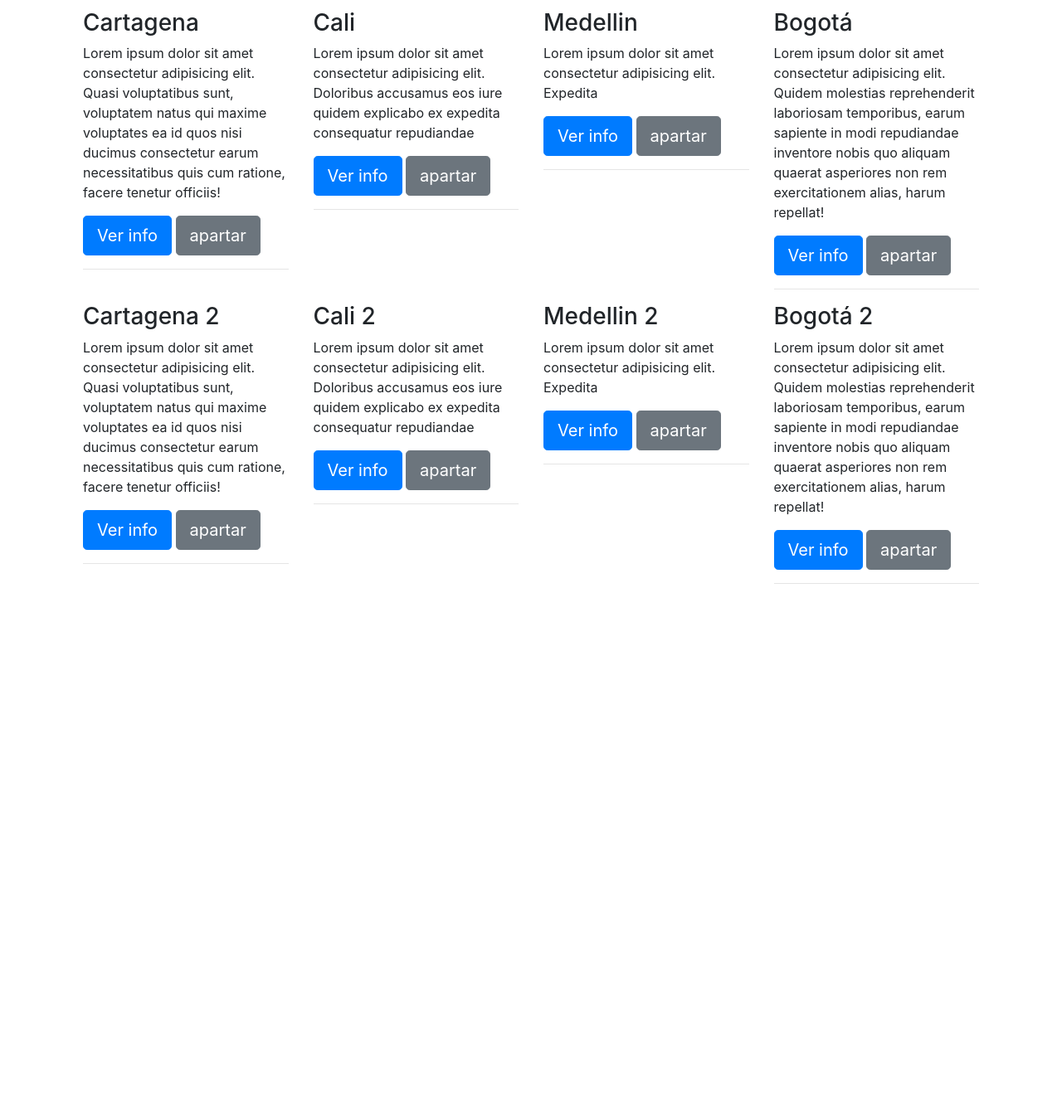
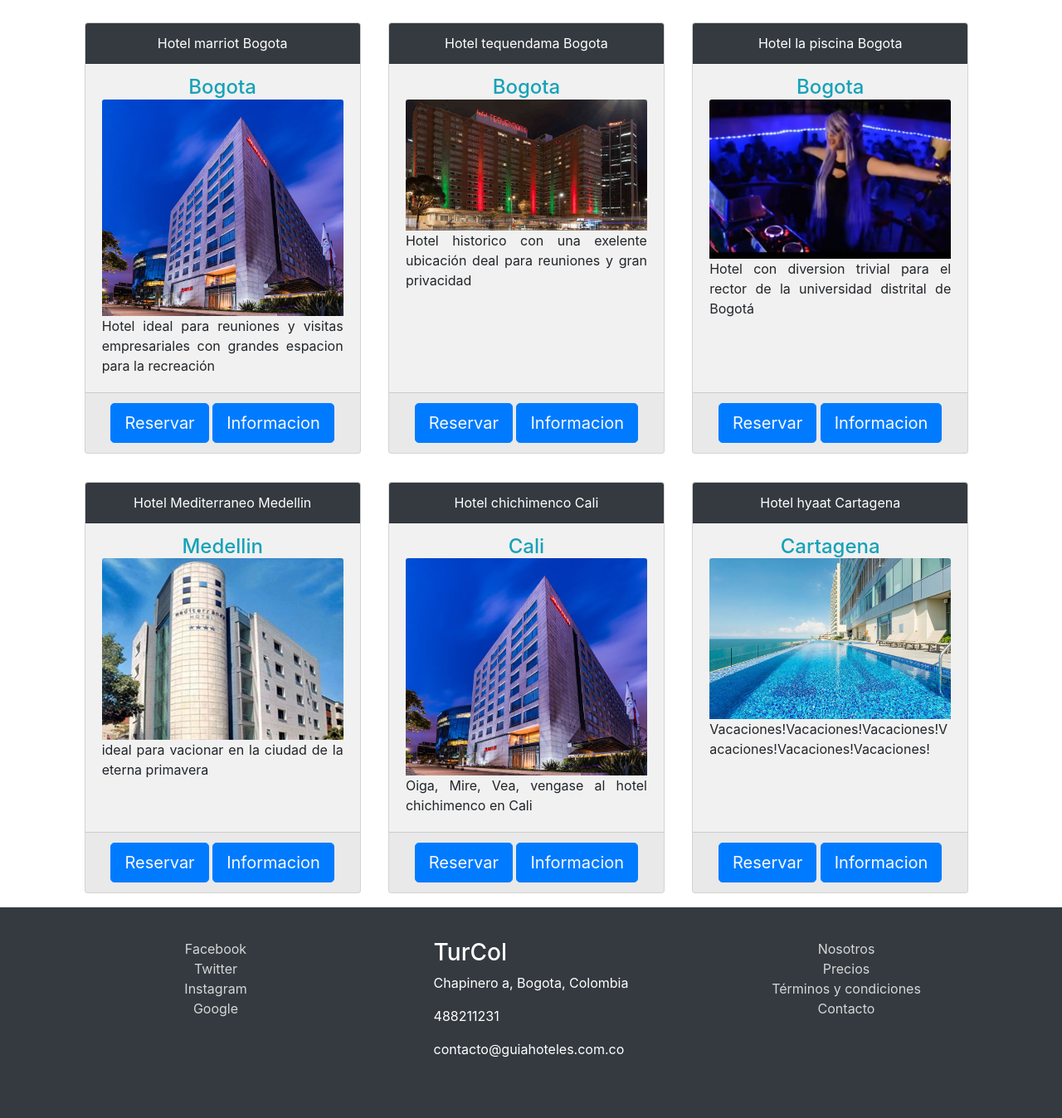
Before and after one commit to carlosx32/fullstackcourse, a website: page index.html in a window 1280 px wide. Shown: the part 320-1668 px from the top of the page at 83% size. Before the commit the page ends 1040 px from the top, so only its background shows below. Drawn offline with nearby package versions, Linux system fonts and the light colour scheme.

Commit message:
final 1era semana

```diff
--- a/css/main.css
+++ b/css/main.css
@@ -0,0 +1,21 @@
+footer a{
+    color:#d6d6d6;
+}
+.jumbotron{
+    background-color: rgb(8, 112, 8);
+    color:withe;
+}
+.jumbotron h1{
+    color:white;
+}
+.card-hotel{
+    background-color: #f1f1f1;
+    padding:0em;
+    border-radius: 3vw solid;
+    width: 30%;
+    margin: 1.5%;
+    min-width: 250px;
+}
+footer .row{
+    padding: 3vw 0;
+}
--- a/index.html
+++ b/index.html
@@ -1,5 +1,6 @@
 <!doctype html>
 <html lang="en">
+
 <head>
     <!-- Required meta tags -->
     <meta charset="utf-8">
@@ -9,15 +10,13 @@
     <link rel="stylesheet" href="node_modules/bootstrap/dist/css/bootstrap.min.css">
     <link rel="stylesheet" href="/css/main.css">
 
-    <title>Hola mundito!</title>
+    <title>Guia de hoteles</title>
 </head>
+
 <body>
 
-        <div class="jumbotron rounded">
-            <div class="rounded">
+    <div class="jumbotron">
         <h1 class="text-center">Hoteles</h1>
-
-            </div>
     </div>
     <div class="container">
         <div class="d-flex">
@@ -36,81 +35,124 @@
         </div>
 
         <hr>
-        <div class="d-flex flex-wrap flex-row-reverse">
-            <div class="col-md-3">
-                <h3>Bogotá</h3>
-                <p>Lorem ipsum dolor sit amet consectetur adipisicing elit. Quidem molestias reprehenderit laboriosam temporibus, earum sapiente in modi repudiandae inventore nobis quo aliquam quaerat asperiores non rem exercitationem alias, harum repellat!</p>
-                <a href="" class="btn btn-primary btn-lg">Ver info</a>
-                <a href="" class="btn btn-secondary btn-lg">apartar</a>
-
-                <hr>
+        <div class="d-flex flex-wrap flex-row">
+            <div class="card card-hotel d-flex flex-column justify-content-between ">
+                <div class="card-header bg-dark text-white text-center">Hotel marriot Bogota</div>
+                <div class="card-body">
+                    <h4 class="card-subtitle text-center text-info mx-auto ">Bogota</h4>
+                    <img src="images/Hotel1.jpg" class="card-img-top mx-auto" alt="hotel img">
+                    <p class="card-text text-justify">Hotel ideal para reuniones y visitas empresariales con grandes espacion para la recreación</p>
                 </div>
-            <div class="col-md-3">
-                <h3>Medellin</h3>
-                <p>Lorem ipsum dolor sit amet consectetur adipisicing elit. Expedita </p>
-                <a href="" class="btn btn-primary btn-lg">Ver info</a>
-                <a href="" class="btn btn-secondary btn-lg">apartar</a>
-
-                <hr>
+                <div class="card-footer text-center text-light">
+                    <a class="btn btn-primary btn-lg btn-reserva">Reservar</a>
+                    <a class="btn btn-primary btn-lg btn-reserva">Informacion</a>
                 </div>
-            <div class="col-md-3">
-                <h3>Cali</h3>
-                <p>Lorem ipsum dolor sit amet consectetur adipisicing elit. Doloribus accusamus eos iure quidem explicabo ex expedita consequatur repudiandae </p>
-                <a href="" class="btn btn-primary btn-lg">Ver info</a>
-                <a href="" class="btn btn-secondary btn-lg">apartar</a>
-
-                <hr>
             </div>
-            <div class="col-md-3">
-                <h3>Cartagena</h3>
-                <p>Lorem ipsum dolor sit amet consectetur adipisicing elit. Quasi voluptatibus sunt, voluptatem natus qui maxime voluptates ea id quos nisi ducimus consectetur earum necessitatibus quis cum ratione, facere tenetur officiis!</p>
-                <a href="" class="btn btn-primary btn-lg">Ver info</a>
-                <a href="" class="btn btn-secondary btn-lg">apartar</a>
-
-                <hr>
+            <div class="card card-hotel d-flex flex-column justify-content-between ">
+                <div class="card-header bg-dark text-white text-center">Hotel tequendama Bogota</div>
+                <div class="card-body">
+                    <h4 class="card-subtitle text-center text-info mx-auto ">Bogota</h4>
+                    <img src="images/Hotel2.jpg" class="card-img-top mx-auto" alt="hotel img">
+                    <p class="card-text text-justify">Hotel historico con una exelente ubicación deal para reuniones y gran privacidad</p>
+                </div>
+                <div class="card-footer text-center text-light">
+                    <a class="btn btn-primary btn-lg btn-reserva">Reservar</a>
+                    <a class="btn btn-primary btn-lg btn-reserva">Informacion</a>
+                </div>
+            </div>
+            <div class="card card-hotel d-flex flex-column justify-content-between ">
+                <div class="card-header bg-dark text-white text-center">Hotel la piscina Bogota</div>
+                <div class="card-body">
+                    <h4 class="card-subtitle text-center text-info mx-auto ">Bogota</h4>
+                    <img src="images/Hotel3.jpg" class="card-img-top mx-auto" alt="hotel img">
+                    <p class="card-text text-justify">Hotel con diversion trivial para el rector de la universidad distrital de Bogotá</p>
+                </div>
+                <div class="card-footer text-center text-light">
+                    <a class="btn btn-primary btn-lg btn-reserva">Reservar</a>
+                    <a class="btn btn-primary btn-lg btn-reserva">Informacion</a>
+                </div>
+            </div>
+            <div class="card card-hotel d-flex flex-column justify-content-between ">
+                <div class="card-header bg-dark text-white text-center">Hotel Mediterraneo Medellin</div>
+                <div class="card-body">
+                    <h4 class="card-subtitle text-center text-info mx-auto ">Medellin</h4>
+                    <img src="images/Hotel4.jpg" class="card-img-top mx-auto" alt="hotel img">
+                    <p class="card-text text-justify">ideal para vacionar en la ciudad de la eterna primavera</p>
+                </div>
+                <div class="card-footer text-center text-light">
+                    <a class="btn btn-primary btn-lg btn-reserva">Reservar</a>
+                    <a class="btn btn-primary btn-lg btn-reserva">Informacion</a>
+                </div>
+            </div>
+            <div class="card card-hotel d-flex flex-column justify-content-between ">
+                <div class="card-header bg-dark text-white text-center">Hotel chichimenco Cali</div>
+                <div class="card-body">
+                    <h4 class="card-subtitle text-center text-info mx-auto ">Cali</h4>
+                    <img src="images/Hotel1.jpg" class="card-img-top mx-auto" alt="hotel img">
+                    <p class="card-text text-justify">Oiga, Mire, Vea, vengase al hotel chichimenco en Cali </p>
+                </div>
+                <div class="card-footer text-center text-light">
+                    <a class="btn btn-primary btn-lg btn-reserva">Reservar</a>
+                    <a class="btn btn-primary btn-lg btn-reserva">Informacion</a>
+                </div>
+            </div>
+            <div class="card card-hotel d-flex flex-column justify-content-between ">
+                <div class="card-header bg-dark text-white text-center">Hotel hyaat Cartagena</div>
+                <div class="card-body">
+                    <h4 class="card-subtitle text-center text-info mx-auto ">Cartagena</h4>
+                    <img src="images/Hotel6.jpg" class="card-img-top mx-auto" alt="hotel img">
+                    <p class="card-text text-justify">Vacaciones!Vacaciones!Vacaciones!Vacaciones!Vacaciones!Vacaciones!</p>
+                </div>
+                <div class="card-footer text-center text-light">
+                    <a class="btn btn-primary btn-lg btn-reserva">Reservar</a>
+                    <a class="btn btn-primary btn-lg btn-reserva">Informacion</a>
+                </div>
             </div>
 
-            <div class="col-md-3">
-                <h3>Bogotá 2</h3>
-                <p>Lorem ipsum dolor sit amet consectetur adipisicing elit. Quidem molestias reprehenderit laboriosam temporibus, earum sapiente in modi repudiandae inventore nobis quo aliquam quaerat asperiores non rem exercitationem alias, harum repellat!</p>
-                <a href="" class="btn btn-primary btn-lg">Ver info</a>
-                <a href="" class="btn btn-secondary btn-lg">apartar</a>
 
-                <hr>
+
         </div>
-            <div class="col-md-3">
-                <h3>Medellin 2</h3>
-                <p>Lorem ipsum dolor sit amet consectetur adipisicing elit. Expedita </p>
-                <a href="" class="btn btn-primary btn-lg">Ver info</a>
-                <a href="" class="btn btn-secondary btn-lg">apartar</a>
+    </div>
+    <!-- Optional JavaScript -->
+    <!-- jQuery first, then Popper.js, then Bootstrap JS -->
 
-                <hr>
-            </div>                    <div class="col-md-3">
-                <h3>Cali 2</h3>
-                <p>Lorem ipsum dolor sit amet consectetur adipisicing elit. Doloribus accusamus eos iure quidem explicabo ex expedita consequatur repudiandae </p>
-                <a href="" class="btn btn-primary btn-lg">Ver info</a>
-                <a href="" class="btn btn-secondary btn-lg">apartar</a>
 
-                <hr>
+    <footer class="bg-dark">
+        <div class="container text-white ">
+
+            <div class="row ">
+                <div class="col-md-4 d-flex flex-column  align-items-center">
+                    <a href="http://www.facebook.com">Facebook</a>
+                    <a href="http://www.twitter.com">Twitter</a>
+                    <a href="http://www.instagram.com">Instagram</a>
+                    <a href="http://www.google.com">Google</a>
                 </div>
-            <div class="col-md-3">
-                <h3>Cartagena 2</h3>
-                <p>Lorem ipsum dolor sit amet consectetur adipisicing elit. Quasi voluptatibus sunt, voluptatem natus qui maxime voluptates ea id quos nisi ducimus consectetur earum necessitatibus quis cum ratione, facere tenetur officiis!</p>
-                <a href="" class="btn btn-primary btn-lg">Ver info</a>
-                <a href="" class="btn btn-secondary btn-lg">apartar</a>
-
-                <hr>
+                <div class="col-md-4 d-flex flex-column  align-items-center">
+                    <address>
+                        <div>
+                            <h3>TurCol</h3>
+                            <p>Chapinero a, Bogota, Colombia</p>
+                            <p>488211231</p>
+                            <p>contacto@guiahoteles.com.co</p>
+                        </div>
+                    </address>
+                </div>
+                <div class="col-md-4 d-flex flex-column align-items-center">
+                    <a href="./about.html">Nosotros</a>
+                    <a href="./precios.html">Precios</a>
+                    <a href="#">Términos y condiciones</a>
+                    <a href="./contacto.html">Contacto</a>
                 </div>
             </div>
         </div>
 
-
-    <!-- Optional JavaScript -->
-    <!-- jQuery first, then Popper.js, then Bootstrap JS -->
-    <script src="js/ghubpages.js"> </script>
+    </footer>
 
     <script src="node_modules/jquery/dist/jquery.slim.js"> </script>
     <script src="node_modules/popper.js/dist/popper.js"></script>
     <script src="node_modules/bootstrap/dist/js/bootstrap.js"></script>
+
+
 </body>
+
 </html>
--- a/js/ghubpages.js
+++ /dev/null
@@ -1,18 +0,0 @@
-var pages = require("node-github-pages")(app, {
-    static: "public", // Static directory path(css, js...)
-    path: "docs" // Output path
-  });
-  pages.renderFiles([{
-    "view": "index",
-    "url": "",
-    "options": { title: "Express" }
-  },
-  {
-    "view": "second",
-    "url": "/second",
-    "options": { title: "second page" }
-  },
-  .
-  .
-  .
-  ]);
```
Also changed, not shown: images/hotel1.jpg (added), images/hotel2.jpg (added), images/hotel3.jpg (added), images/hotel4.jpg (added), images/hotel5.jpg (added), images/hotel6.jpg (added). Lines whose indentation alone changed are shown as unchanged.
